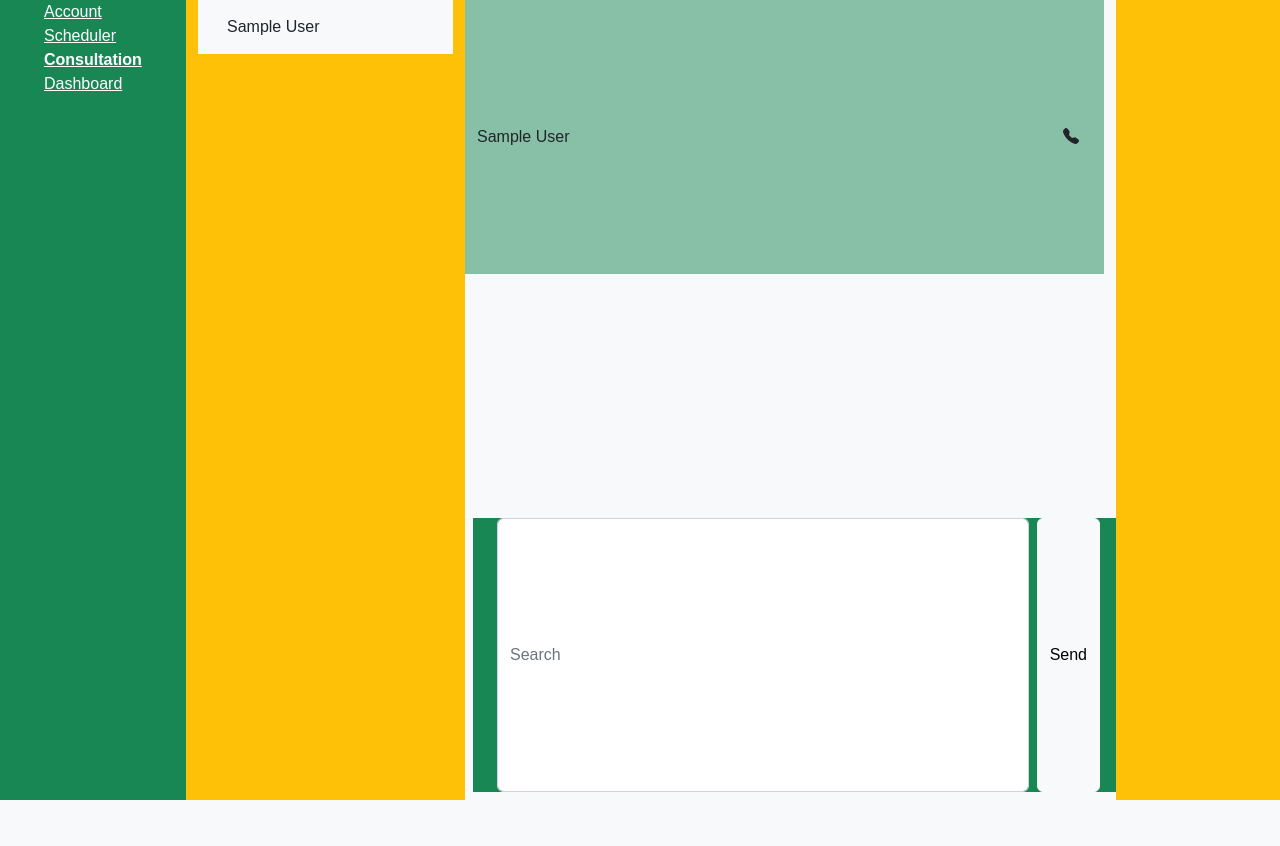
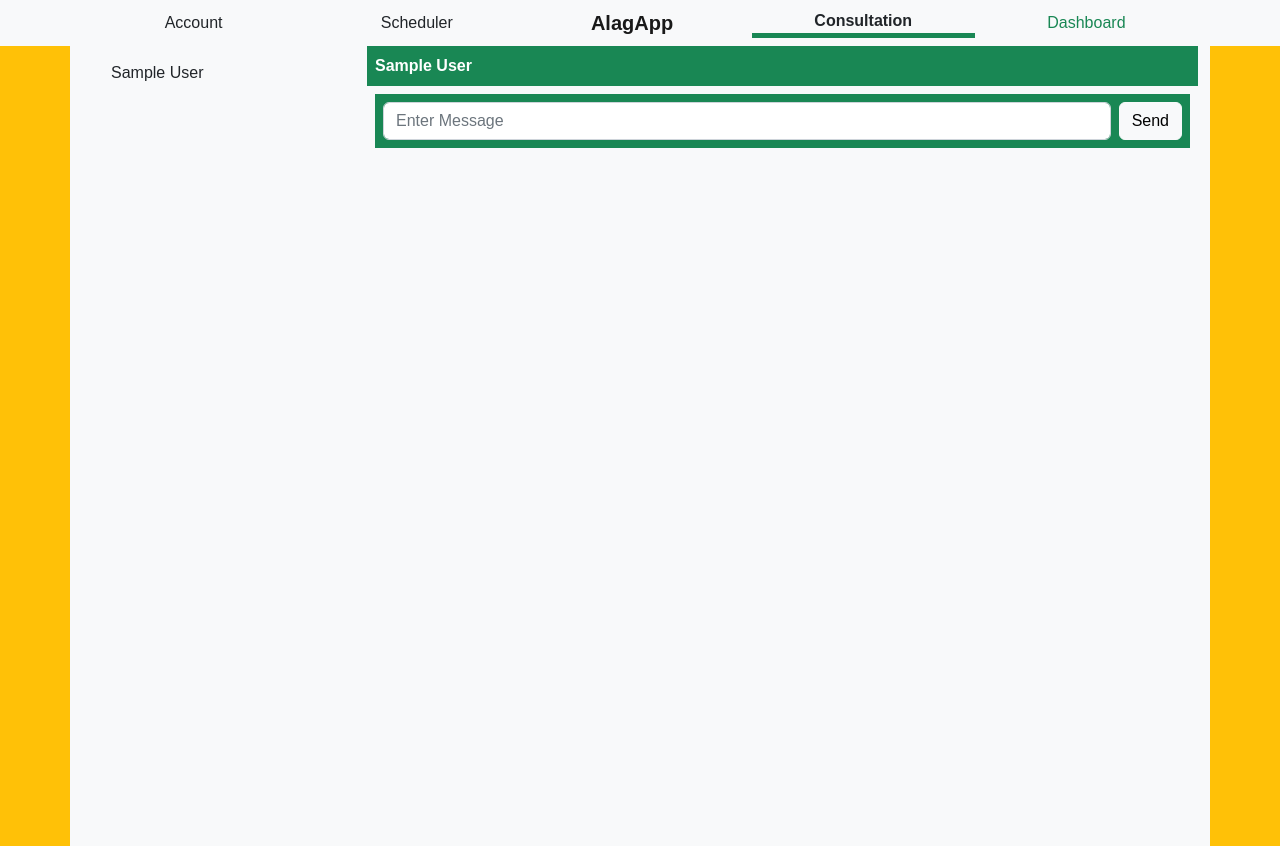
Before and after one commit to QuasarCodeGeek/AlagApp, a PHP site: page /php/chat.php?userid=1 in a window 1280 px wide. Before the commit the page ends 800 px from the top, so only its background shows below. Run offline with PHP 8.4, Linux system fonts and the light colour scheme; tables that the repository leaves empty or names only in its code hold one stand-in row (values such as "Sample post"); some libraries are stand-ins or nearby versions.

Commit message:
Update chat and schedule edit

```diff
--- a/php/chat.php
+++ b/php/chat.php
@@ -1,5 +1,50 @@
 <?php
   require("connector.php");
+
+  if(isset($_POST["submit"])){
+    $userid = $_POST["userid"];
+    $sender = $_POST["sender"];
+    $channel = $_POST["channel"];
+    $message = $_POST["message"];
+    $date = date("Y-m-d h:i:sa");
+
+    if($userid=="" || $sender=="" || $channel=="" || $message==""){
+        echo "<script>alert('Invalid!');
+        window.location='chat.php?userid=".$userid."'</script>";
+    } else {
+        $sql = "INSERT INTO alagapp_db.tbl_chat(
+            userid,
+            mchannel,
+            msender,
+            mcontent,
+            mdatetime) VALUES(
+                :userid,
+                :mchannel,
+                :msender,
+                :mcontent,
+                :mdatetime)";
+
+        $result = $connect->prepare($sql);
+
+        $values = array(
+            ":userid"=>$userid,
+            ":mchannel"=>$channel,
+            ":msender"=>$sender,
+            ":mcontent"=>$message,
+            ":mdatetime"=>$date
+        );
+
+        $result->execute($values);
+
+        if($result->rowCount()>0) {
+            echo "<script>alert('Message Sent!');
+            window.location='chat.php?userid=".$userid."'</script>";
+         } else {
+             echo "<script>alert('Unable to send message!');
+             window.location='chat.php?userid=".$userid."'</script>";
+         }
+    }
+};
 ?>
 <!DOCTYPE html>
 <html lang="en">
@@ -17,23 +62,32 @@
     <link rel="stylesheet" href="../css/styles.css">
 </head>
 <body class="bg bg-warning">
-<main class=" row container container-fluid">
-  <div class="col-2 bg bg-success">
-    <ul class="list-goup mb-2 mb-lg-0">
-      <li class="list-group-item">
-        <a class="text-white" href="../account.php">Account</a>
-      </li>
-      <li class="list-group-item">
-        <a class="text-white" href="../scheduler.php">Scheduler</a>
-      </li>
-      <li class="list-group-item">
-        <a class="text-white" href="../consultation.php" active><strong>Consultation</strong></a>
-      </li>
-      <li class="list-group-item">
-        <a class="text-white" href="../dashboard.php">Dashboard</a>
-      </li>
-    </ul>
-  </div>
+<nav class="navbar navbar-expand-lg bg-light">
+        <div class="container container-fluid">
+          <button class="navbar-toggler" type="button" data-bs-toggle="collapse" data-bs-target="#navbarSupportedContent" aria-controls="navbarSupportedContent" aria-expanded="false" aria-label="Toggle navigation">
+            <span class="navbar-toggler-icon"></span>
+          </button>
+          <div class="row collapse navbar-collapse mx-auto" id="navbarSupportedContent">
+            <div class="col text-center">
+              <a class="nav-link" href="../account.php">Account</a>
+            </div>
+            <div class="col text-center">
+            <a class="nav-link" href="../scheduler.php">Scheduler</a>
+            </div>
+            <div class="col text-center">
+              <a class="navbar-brand" href="../index.html"><strong>AlagApp</strong></a>
+            </div>
+            <div class="col text-center border-bottom border-success border-5">
+              <a class="nav-link" href="../consultation.php" active><strong>Consultation</strong></a>
+            </div>
+            <div class="col text-center">
+              <a class="nav-link text-success" href="../dashboard.php">Dashboard</a>
+            </div>
+          </div>
+        </div>
+      </nav>
+<main class="container container-fluid">
+  <div class="row bg bg-light">
     <div class="col-3 overflow-auto overflow-y vh-100">
       <ul class="list-group list-group-flush">
         <?php
@@ -59,7 +113,7 @@
         ?>
       </ul>
     </div>
-    <div class="col-7 position-relative bg bg-light">
+    <div class="col-9">
       <?php
         $id = $_REQUEST['userid'];
         $channel = $id;
@@ -74,12 +128,9 @@
             $_lname = $_rowe['userlname'];
         };
       ?>
-      <div class="row position overflow-auto overflow-y vh-100">
-        <div class="row bg bg-success" style="--bs-bg-opacity: .5">
-            <label class="col m-auto"><?php echo $_rowe['userfname']." ".$_rowe['userlname']; ?></label>
-              <button type="button" class="col btn">
-                <i class="bi bi-telephone-fill float-end"></i>
-              </button>
+      <div class="overflow-auto overflow-y vh-100">
+        <div class="bg bg-success text-white">
+            <label class="m-2"><strong><?php echo $_rowe['userfname']." ".$_rowe['userlname']; ?></strong></label>
         </div>
         <div class="row">
           <?php
@@ -93,18 +144,18 @@
                 while($rowchat = $reschat->fetch(PDO::FETCH_ASSOC)){
                   if($rowchat['msender']!=0){
                     echo "<li class='list-group-item border-0'>
-                      <div class='float-start p-3' style='background-color: #E8F5E9;'>
+                      <div class='float-start p-3' style='background-color: #E8F5E9; border-radius: 5px;'>
                       <label>Vet</label><br>
-                      <label>".$rowchat['mdatetime']."</label><br>
-                      <label>".$rowchat['mcontent']."</label>
+                      <label>".$rowchat['mcontent']."</label><br>
+                      <span>".$rowchat['mdatetime']."</span>
                       </div>
                       </li>";
                 } else {
                   echo "<li class='list-group-item border-0'>
-                      <div class='float-end p-3' style='background-color: #81C784 ;'>
+                      <div class='float-end p-3' style='background-color: #81C784; border-radius: 5px;'>
                       <label>You</label><br>
-                      <label>".$rowchat['mdatetime']."</label><br>
-                      <label>".$rowchat['mcontent']."</label>
+                      <label>".$rowchat['mcontent']."</label><br>
+                      <span>".$rowchat['mdatetime']."</span>
                       </div>
                       </li>";
                 }
@@ -114,14 +165,18 @@
             }
           ?>
         </div>
-        <div class="row bg bg-success w-100 m-2">
-          <form class="d-flex" role="search">
-            <input class="form-control me-2" type="search" name="message" placeholder="Search" aria-label="Search">
-            <button class="btn btn-light" type="submit">Send</button>
+        <div class="row bg bg-success m-2">
+          <form method="POST" action="chat.php" class="d-flex p-2">
+            <input type="number" class="form-control" value="<?php echo $id ?>" placeholder="Userid" name="userid" hidden>
+            <input type="number" class="form-control" value="<?php echo $channel ?>" placeholder="Channel" name="channel" hidden>
+            <input type="number" class="form-control" value="0" placeholder="Sender" name="sender" hidden>
+            <input type="text" class="form-control me-2" name="message" placeholder="Enter Message">
+            <button class="btn btn-light" type="submit" name="submit">Send</button>
           </form>
         </div>
       </div>
     </div>
+  </div>
 </main>
 <!-- Main Functions -->
 <script> src="../js/main.js"</script>
--- a/scheduler.php
+++ b/scheduler.php
@@ -17,7 +17,7 @@
     <link rel="stylesheet" href="css/styles.css">
 </head>
 <body class="bg bg-info">
-<nav class="navbar navbar-expand-lg bg-light">
+      <nav class="navbar navbar-expand-lg bg-light">
         <div class="container container-fluid">
           <button class="navbar-toggler" type="button" data-bs-toggle="collapse" data-bs-target="#navbarSupportedContent" aria-controls="navbarSupportedContent" aria-expanded="false" aria-label="Toggle navigation">
             <span class="navbar-toggler-icon"></span>
@@ -143,7 +143,7 @@
                   echo
                   "<div class='card m-1 p-1 col-flex' style='width: 11rem;'>
                       <div class='card-body'>
-                        <button type='button' class='btn btn-success' onClick='noteEdit(".$row['qid'].")' data-bs-toggle='modal' data-bs-target='#boxModal')><h6 class='card-title'>".$rowentry2['petname']."</h6></button><br>
+                        <button type='button' class='btn btn-success w-100' onClick='noteEdit(".$row['qid'].")' data-bs-toggle='modal' data-bs-target='#boxModal')><h6 class='card-title'>".$rowentry2['petname']."</h6></button><br>
                           <label class='card-text' style='font-size: 12px;'>Owner: ".$rowentry1['userfname']."</label><br>
                           <label class='card-text' style='font-size: 12px;'>Description: ".$row['qdescription']."</label><br>
                           <label class='card-text' style='font-size: 12px;'>Date Issued: ".$row['qdate']."</label><br>
```
Also changed, not shown: php/editData/scheduleEdit.php (+13 -5 lines).
